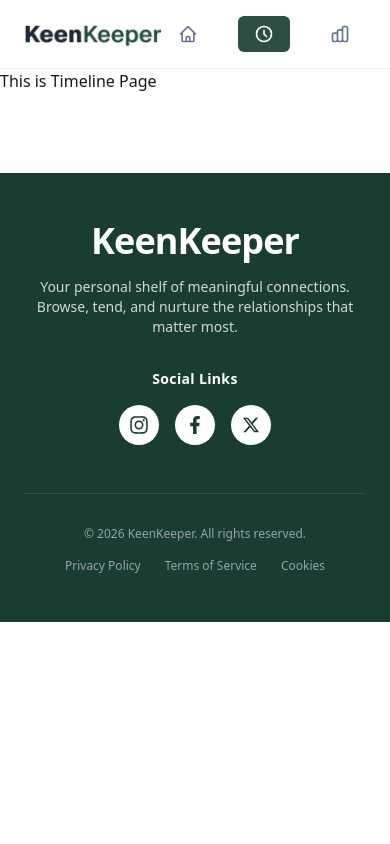
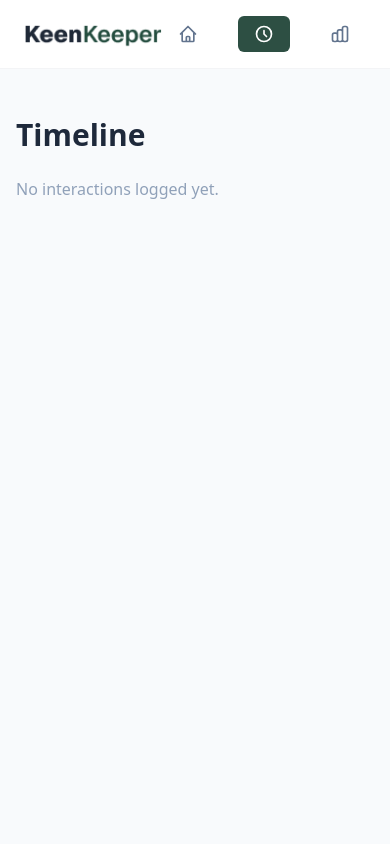
Before and after one commit to nasim20cse017/Keen-Keeper, a Next.js app: page /timeline in a window 390 px wide. Shown: the top 844 px of the page. Built offline with nearby package versions, Linux system fonts and the light colour scheme.

Commit message:
Designed Timeline Page with fully Responsive

```diff
--- a/src/app/timeline/page.jsx
+++ b/src/app/timeline/page.jsx
@@ -1,10 +1,42 @@
-
+"use client";
+import { useInteractions } from "@/Context/InteractionContext";
+import { HiOutlinePhone, HiOutlineChatBubbleLeftEllipsis, HiOutlineVideoCamera } from "react-icons/hi2";
 
 const TimelinePage = () => {
+  const { timeline } = useInteractions();
 
+  const getIcon = (type) => {
+    switch(type) {
+      case 'Call': return <HiOutlinePhone />;
+      case 'Video': return <HiOutlineVideoCamera />;
+      default: return <HiOutlineChatBubbleLeftEllipsis />;
+    }
+  };
 
   return (
-    <div>This is Timeline Page</div>
+    <div className="min-h-screen bg-[#f8fafc] py-12 px-4">
+      <div className="max-w-3xl mx-auto">
+        <h1 className="text-3xl font-extrabold text-[#1e293b] mb-6">Timeline</h1>
+
+        <div className="space-y-3">
+          {timeline.length === 0 ? (
+            <p className="text-slate-400">No interactions logged yet.</p>
+          ) : (
+            timeline.map((item) => (
+              <div key={item.id} className="bg-white border rounded-xl p-4 flex items-center gap-5 shadow-sm">
+                <div className="bg-[#f1f5f9] p-3 rounded-lg text-2xl text-slate-600">
+                  {getIcon(item.type)}
+                </div>
+                <div>
+                  <p className="font-bold text-slate-800">{item.type} <span className="font-medium text-slate-500 text-sm">with {item.person}</span></p>
+                  <p className="text-xs text-slate-400">{item.date}</p>
+                </div>
+              </div>
+            ))
+          )}
+        </div>
+      </div>
+    </div>
   );
 };
 
```
